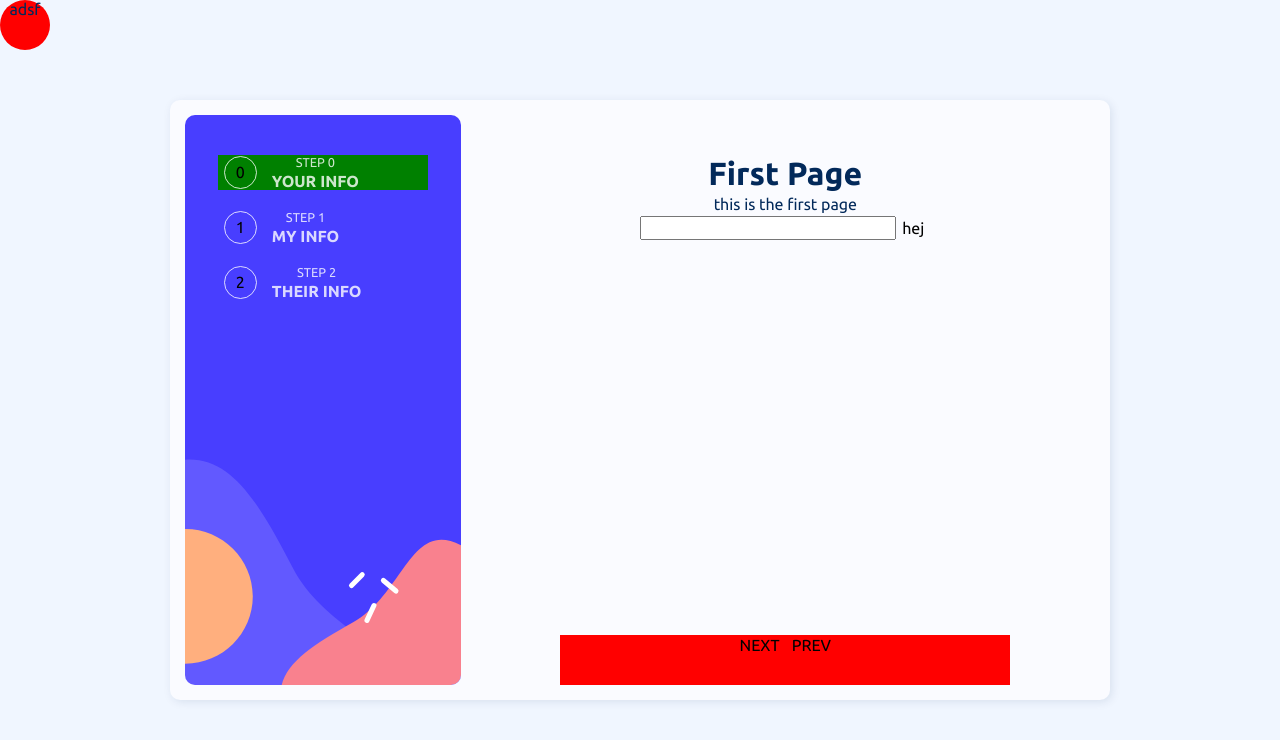
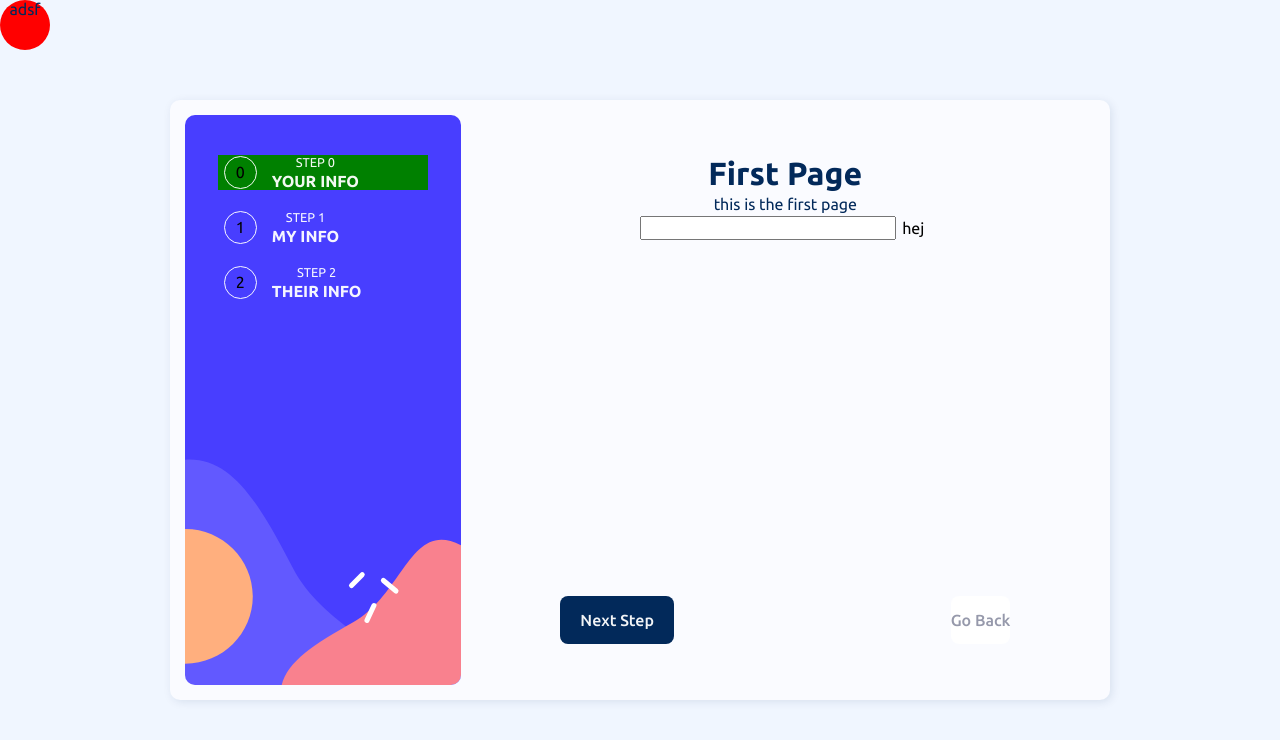
Before and after one commit to ca-ad90/multi-step-form-react-vite, a React (Vite) app: page / in a window 1280 px wide. Shown: the top 740 px of the page. Built offline with nearby package versions, Linux system fonts and the light colour scheme.

Commit message:
Component written & implemented

```diff
--- a/src/App.tsx
+++ b/src/App.tsx
@@ -1,8 +1,10 @@
 import "./App.scss";
 import MultiPagedFrom from "./layouts/MultiPageForm";
-import OverLay from "./layouts/OverLay";
+
 import Page from "./layouts/Page";
 import { useState } from "react";
+import OverLay from "./layouts/OverLay";
+
 function App() {
     const imgs = [
         "design/active-states-step-1.jpg",
--- /dev/null
+++ b/src/components/Button/Button.module.scss
@@ -0,0 +1,42 @@
+@use "../../styles/variables" as *;
+$button-primary-color: $blue-dark;
+$button-secondary-color: $white;
+.button {
+    font-weight: 500;
+    border-radius: 0.5rem;
+    transition: all 0.2s ease-in-out;
+    cursor: pointer;
+    box-shadow: inset 0px 0px 0px 0px transparent;
+
+    &[data-type="secondary"] {
+        --button-color: #{$button-secondary-color};
+        color: $gray;
+        padding: 15px 0px;
+        &:hover {
+            color: $black;
+        }
+    }
+    &[data-type="primary"] {
+        --button-color: #{$button-primary-color};
+        color: $white;
+        padding: 15px 20px;
+        &:hover,
+        &:active {
+            --button-color: #{$blue-medium};
+        }
+        &:active {
+            box-shadow: inset 0 0 10px 0px color-mix(in oklab, $blue-dark 50%, transparent 50%);
+            background-color: color-mix(in oklab, var(--button-color) 90%, black 10%);
+            & > * {
+                scale: 0.98;
+            }
+        }
+    }
+
+    > span {
+        display: inline-block;
+        scale: 1;
+        transition: inherit;
+    }
+    background-color: var(--button-color);
+}
--- /dev/null
+++ b/src/components/Button/index.tsx
@@ -0,0 +1,27 @@
+import { ReactNode } from "react";
+import style from "./Button.module.scss";
+export interface ButtonProps {
+    secondary?: boolean;
+    type?: "button" | "submit" | "reset";
+    onClick?: () => void;
+    disabled?: boolean;
+    children?: ReactNode;
+}
+export const Button = ({
+    secondary,
+    type = "button",
+    onClick,
+    disabled,
+    children,
+}: ButtonProps) => {
+    return (
+        <button
+            data-type={secondary ? "secondary" : "primary"}
+            disabled={disabled}
+            onClick={onClick}
+            type={type}
+            className={style.button}>
+            <span>{children}</span>
+        </button>
+    );
+};
--- a/src/layouts/MainContentContainer.scss
+++ b/src/layouts/MainContentContainer.module.scss
@@ -1,14 +1,23 @@
 @use "../styles/variables" as *;
 
-.main-content {
+.mainContent {
     @include flex-center;
     flex-direction: column;
     flex: 1 1 630px;
     padding-top: 40px;
+    padding-bottom: 20px;
 }
-.main-wrapper {
+.mainWrapper {
     position: relative;
     width: 100%;
     max-width: 450px;
     height: 100%;
 }
+.buttonWrapper {
+    position: absolute;
+    bottom: 20px;
+    height: 50px;
+    width: 100%;
+    @include flex-center;
+    justify-content: space-between;
+}
--- a/src/layouts/MainContentContainer.tsx
+++ b/src/layouts/MainContentContainer.tsx
@@ -1,4 +1,5 @@
-import "./MainContentContainer.scss";
+import { Button } from "../components/Button";
+import styles from "./MainContentContainer.module.scss";
 import { ReactNode } from "react";
 //import { currentPageContext } from "../currentContext";
 interface MainContentContainerProps {
@@ -15,29 +16,20 @@ export default function MainContentContainer({
 
     return (
         <>
-            <div className="main-content">
-                <div className="main-wrapper">
+            <div className={styles.mainContent}>
+                <div className={styles.mainWrapper}>
                     <>{children}</>
-                    <div
-                        style={{
-                            position: "absolute",
-                            bottom: 0,
-                            height: "50px",
-                            width: "100%",
-                            background: "red",
-                        }}>
-                        <button
-                            type="button"
-                            onClick={() => handlePageChange(pages.current + 1)}
-                            className="next">
-                            NEXT
-                        </button>
-                        <button
-                            type="button"
+                    <div className={styles.buttonWrapper}>
+                        <Button
+                            onClick={() => handlePageChange(pages.current + 1)}>
+                            Next Step
+                        </Button>
+                        <Button
+                            secondary
                             onClick={() => handlePageChange(pages.current - 1)}
-                            className="PREV">
-                            PREV
-                        </button>
+                            disabled={pages.current === pages.length - 1}>
+                            Go Back
+                        </Button>
                     </div>
                 </div>
             </div>
--- a/src/styles/_variables.scss
+++ b/src/styles/_variables.scss
@@ -7,7 +7,7 @@ $gray: hsl(231, 11%, 63%);
 $light-gray: hsl(229, 24%, 87%);
 $magnolia: hsl(217, 100%, 97%);
 $alabaster: hsl(231, 100%, 99%);
-$white: hsla(0, 0%, 100%, 0.8);
+$white: hsla(0, 0%, 100%, 0.95);
 $black: hsla(0, 0%, 0%, 0.8);
 $font-family-primary: "Ubuntu", sans-serif;
 $font-weight-regular: 400;
```
Also changed, not shown: src/components/Button.tsx (deleted).
